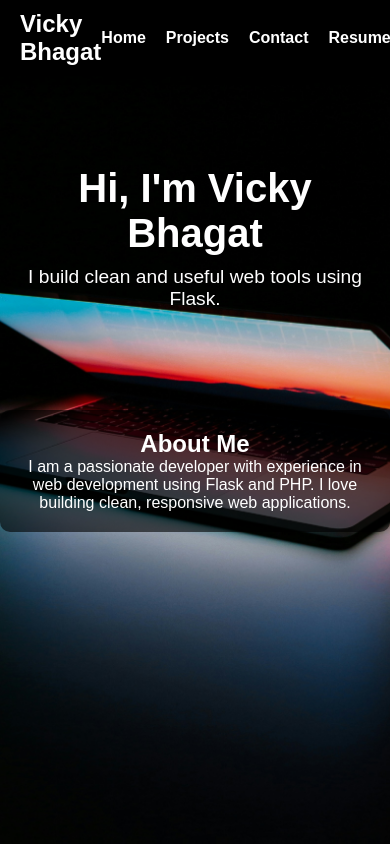
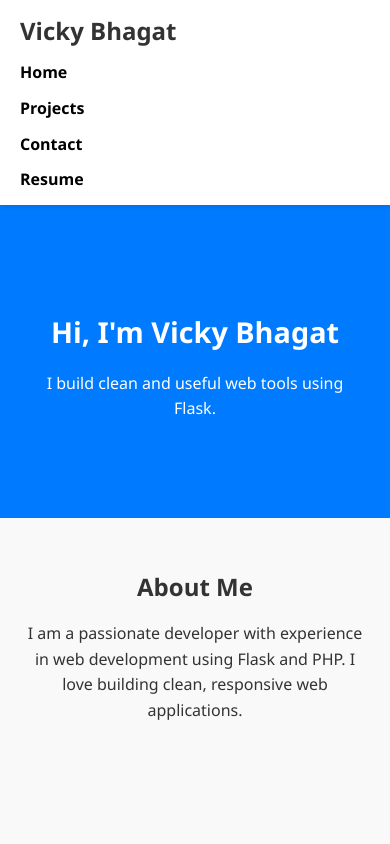
Before and after one commit to vickybhagat18/flask-portfolio, a Flask app: page / in a window 390 px wide. Run offline with Flask 3, Linux system fonts and the light colour scheme.

Commit message:
update css

```diff
--- a/static/css/style.css
+++ b/static/css/style.css
@@ -1,249 +1,205 @@
-
-* {
-  margin: 0;
-  padding: 0;
-  box-sizing: border-box;
-}
-
-
+/* Reset & base styles */
 body {
   margin: 0;
   padding: 0;
-  font-family: Arial, sans-serif;
-  background-image: url('/static/images/backimage.jpg');
-  background-size: cover;
-  background-repeat: no-repeat;
-  background-position: center;
-  min-height: 100vh;
-  color: white;
+  font-family: "Segoe UI", sans-serif;
+  background-color: #f9f9f9;
+  color: #333;
+  line-height: 1.6;
 }
 
+/* Container */
+.container {
+  width: 90%;
+  max-width: 1100px;
+  margin: auto;
+  padding: 20px 0;
+}
 
+/* Navbar */
 nav {
-  background-color: rgba(0, 0, 0, 0.7);
-  padding: 10px 20px;
+  background-color: white;
+  padding: 12px 20px;
   display: flex;
   justify-content: space-between;
   align-items: center;
   position: sticky;
   top: 0;
   z-index: 999;
-  box-shadow: 0 2px 5px rgba(0,0,0,0.3);
+  box-shadow: 0 2px 5px rgba(0, 0, 0, 0.1);
 }
 
-
 nav h1 {
+  margin: 0;
   font-size: 24px;
-  color: white;
+  color: #333;
 }
 
 nav ul {
   list-style: none;
   display: flex;
   gap: 20px;
+  padding: 0;
+  margin: 0;
 }
 
 nav ul li a {
   text-decoration: none;
-  color: white;
+  color: black;
   font-weight: bold;
-  transition: color 0.3s ease;
+  transition: 0.3s ease;
 }
 
 nav ul li a:hover {
-  color: #00bfff;
+  color: #007bff;
 }
+
+/* Hero section */
 .hero {
-  margin-top: 40px;
+  background-color: #007bff;
+  color: white;
+  padding: 60px 20px;
   text-align: center;
-  padding: 50px 20px;
-  color: white;
 }
 
 .hero h2 {
-  font-size: 2.5rem;
+  font-size: 2.5em;
   margin-bottom: 10px;
 }
 
 .hero p {
-  font-size: 1.2rem;
+  font-size: 1.2em;
 }
 
+/* About section */
+.about h2,
+.contact-section h2,
+.project-section h1 {
+  text-align: center;
+  margin-top: 30px;
+  margin-bottom: 15px;
+}
 
-.about {
-  margin-top: 50px;
-  padding: 20px;
-  background-color: rgba(0, 0, 0, 0.6);
-  border-radius: 10px;
-
-
-  display: flex;
-  justify-content: center;
+.about p {
+  max-width: 800px;
+  margin: 0 auto;
   text-align: center;
 }
 
-.about .container {
-  max-width: 800px;
-  width: 100%;
+/* Project cards */
+.project-section {
+  max-width: 1000px;
+  margin: auto;
+  padding: 20px;
 }
 
-body {
-  margin: 0;
-  padding: 0;
-  font-family: Arial, sans-serif;
-  background-image: url('/static/images/backimage.jpg');
-  background-size: cover;
-  background-repeat: no-repeat;
-  background-position: center;
-  background-attachment: fixed;
-  min-height: 100vh;
-  color: white;
+.project-card {
+  border: 1px solid #ccc;
+  padding: 15px;
+  margin-bottom: 30px;
+  background: #fff;
+  border-radius: 10px;
+  box-shadow: 2px 2px 10px rgba(0, 0, 0, 0.05);
+  transition: transform 0.3s;
 }
 
-.form {
-  max-width: 500px;
-  margin: 50px auto;
-  background: rgba(0, 0, 0, 0.6);
-  padding: 20px;
+.project-card:hover {
+  transform: translateY(-5px);
+}
+
+.project-card img {
+  width: 100%;
+  max-height: 250px;
+  object-fit: cover;
+  border-radius: 6px;
+}
+
+.project-card h2 {
+  margin-top: 15px;
+  font-size: 22px;
+  color: #333;
+}
+
+.project-card p {
+  font-size: 16px;
+  color: #555;
+}
+
+/* Contact form */
+.contact-section {
+  background-color: #fff;
+  padding: 30px 15px;
+  max-width: 600px;
+  margin: auto;
+  box-shadow: 0 0 10px rgba(0, 0, 0, 0.1);
   border-radius: 10px;
+}
+
+.form form {
+  display: flex;
+  flex-direction: column;
+  gap: 15px;
 }
 
 .form input,
 .form textarea {
-  width: 100%;
   padding: 10px;
-  margin-bottom: 15px;
-  border: none;
+  font-size: 16px;
+  border: 1px solid #ccc;
   border-radius: 5px;
+  resize: vertical;
 }
 
 .form button {
-  background: #333;
+  padding: 12px;
+  background-color: #007bff;
+  border: none;
   color: white;
-  padding: 12px;
-  border: none;
+  font-size: 16px;
   border-radius: 5px;
-  width: 100%;
-  font-size: 16px;
   cursor: pointer;
 }
 
 .form button:hover {
-  background: #555;
+  background-color: #0056b3;
 }
-@keyframes fadeUp {
-  0% {
-    opacity: 0;
-    transform: translateY(30px);
+
+.success {
+  color: green;
+  font-weight: bold;
 }
-  100% {
-    opacity: 1;
-    transform: translateY(0);
+
+/* Responsive Design */
+@media (max-width: 768px) {
+  nav {
+    flex-direction: column;
+    align-items: flex-start;
   }
-}
-.hero h2, .hero p {
-  animation: fadeUp 1s ease-out forwards;
-  opacity: 0;
+
+  nav ul {
+    flex-direction: column;
+    width: 100%;
+    gap: 10px;
+    margin-top: 10px;
   }
 
   .hero h2 {
-  animation-delay: 0.3s;
+    font-size: 1.8em;
   }
 
   .hero p {
-  animation-delay: 0.6s;
-}
-.about {
-  margin-top: 50px;
-  padding: 20px;
-  background-color: rgba(0, 0, 0, 0.6);
-  border-radius: 10px;
-  animation: fadeUp 1s ease-out forwards;
-  opacity: 0;
-  animation-delay: 0.9s;
-}
-nav ul li a {
-  position: relative;
-  color: black;
-  font-weight: bold;
-  text-decoration: none;
-  transition: color 0.3s ease;
+    font-size: 1em;
   }
 
-nav ul li a::after {
-  content: '';
-  position: absolute;
-  left: 0;
-  bottom: -4px;
-  width: 0%;
-  height: 2px;
-  background: white;
-  transition: width 0.3s ease;
+  .project-card h2 {
+    font-size: 20px;
   }
 
-nav ul li a:hover::after {
+  .project-card p {
+    font-size: 15px;
+  }
+
+  .form button {
     width: 100%;
   }
-.form {
-  opacity: 0;
-  animation: fadeUp 1s ease-out forwards;
-  animation-delay: 0.8s;
 }
-.project-card {
-  opacity: 0;
-  transform: translateY(20px);
-  animation: fadeUp 1s ease forwards;
-}
-
-.project-card:nth-child(1) {
-  animation-delay: 0.3s;
-}
-.project-card:nth-child(2) {
-  animation-delay: 0.6s;
-}
-nav {
-  background-color: rgba(0, 0, 0, 0.8);
-  padding: 10px 20px;
-  display: flex;
-  justify-content: space-between;
-  align-items: center;
-  position: sticky;
-  top: 0;
-  z-index: 999;
-  box-shadow: 0 2px 5px rgba(0,0,0,0.5);
-}
-
-nav h1 {
-  margin: 0;
-  font-size: 24px;
-  color: white;
-}
-
-nav ul {
-  list-style: none;
-  display: flex;
-  gap: 20px;
-}
-
-nav ul li {
-  display: inline;
-}
-
-nav ul li a {
-  text-decoration: none;
-  color: white;
-  font-weight: bold;
-  transition: color 0.3s ease;
-}
-
-nav ul li a:hover {
-  color: #00bfff;
-}
-.success {
-  color: #00ff00;
-  font-weight: bold;
-  margin-bottom: 15px;
-  background-color: #111;
-  padding: 10px;
-  border-radius: 5px;
-}
```
Lines whose indentation alone changed are shown as unchanged.
